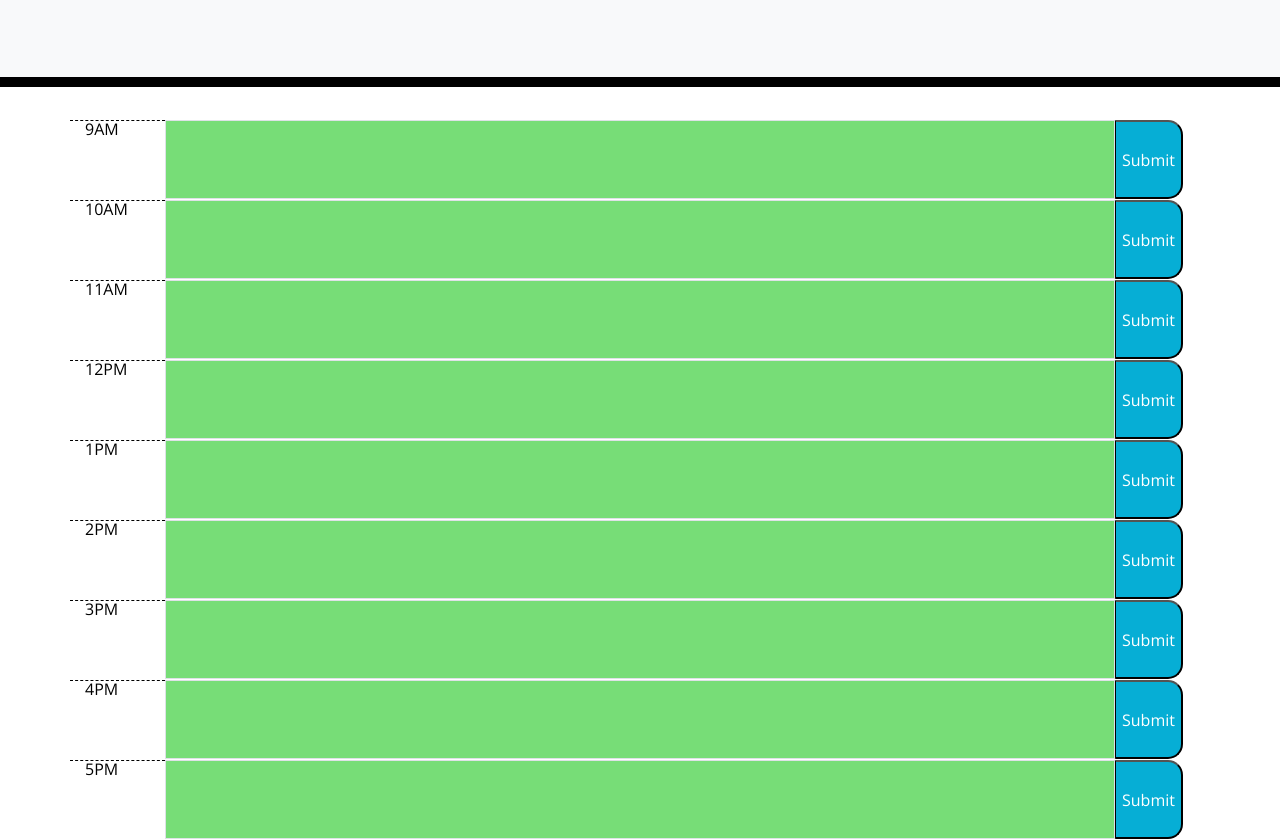
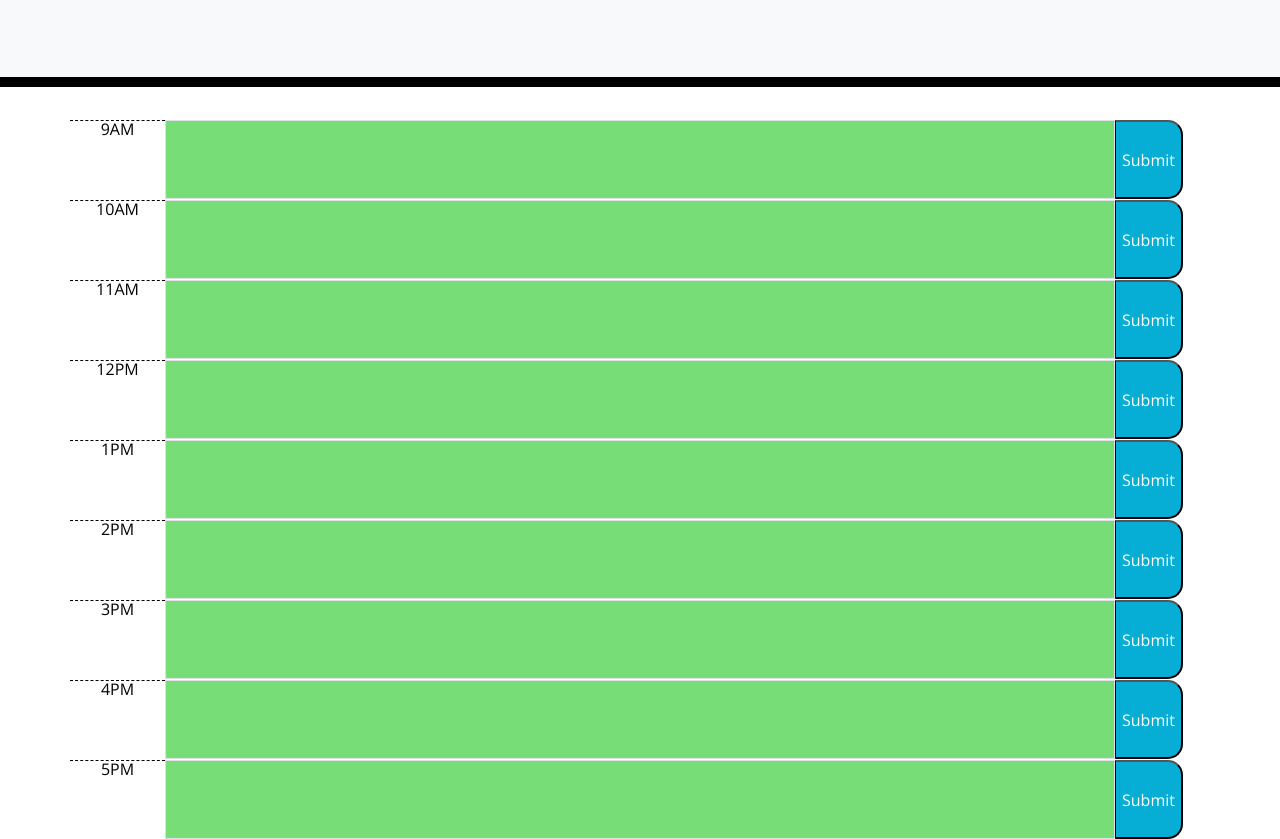
Before and after one commit to Mully7773/Calendar-Application, a plain HTML site: page index.html in a window 1280 px wide. Shown: the part 181-1020 px from the top of the page. Drawn offline with nearby package versions, Linux system fonts and the light colour scheme.

```diff
--- a/index.html
+++ b/index.html
@@ -25,55 +25,55 @@
 <!-- Schedule Rows -->
 
     <div class="container">
-      <div class="row">
+      <div class="row time-block">
         <p class="hour col-1">9AM</p>
         <textarea class="schedule col-10 border" id="9"></textarea>
         <button class="saveBtn">Submit</button>
       </div>
 
-      <div class="row">
+      <div class="row time-block">
         <p class="hour col-1">10AM</p>
         <textarea class="schedule col-10 border" id="10"></textarea>
         <button class="saveBtn">Submit</button>
       </div>
 
-      <div class="row">
+      <div class="row time-block">
         <p class="hour col-1">11AM</p>
         <textarea class="schedule col-10 border" id="11"></textarea>
         <button class="saveBtn">Submit</button>
       </div>
 
-      <div class="row">
+      <div class="row time-block">
         <p class="hour col-1">12PM</p>
         <textarea class="schedule col-10 border" id="12"></textarea>
         <button class="saveBtn">Submit</button>
       </div>
 
-      <div class="row">
+      <div class="row time-block">
         <p class="hour col-1">1PM</p>
         <textarea class="schedule col-10 border" id="13"></textarea>
         <button class="saveBtn">Submit</button>
       </div>
 
-      <div class="row">
+      <div class="row time-block">
         <p class="hour col-1">2PM</p>
         <textarea class="schedule col-10 border" id="14"></textarea>
         <button class="saveBtn">Submit</button>
       </div>
 
-      <div class="row">
+      <div class="row time-block">
         <p class="hour col-1">3PM</p>
         <textarea class="schedule col-10 border" id="15"></textarea>
         <button class="saveBtn">Submit</button>
       </div>
 
-      <div class="row">
+      <div class="row time-block">
         <p class="hour col-1">4PM</p>
         <textarea class="schedule col-10 border" id="16"></textarea>
         <button class="saveBtn">Submit</button>
       </div>
 
-      <div class="row">
+      <div class="row time-block">
         <p class="hour col-1">5PM</p>
         <textarea class="schedule col-10 border" id="17"></textarea>
         <button class="saveBtn">Submit</button>
```
